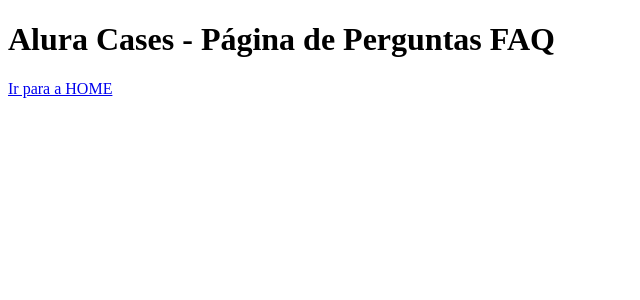
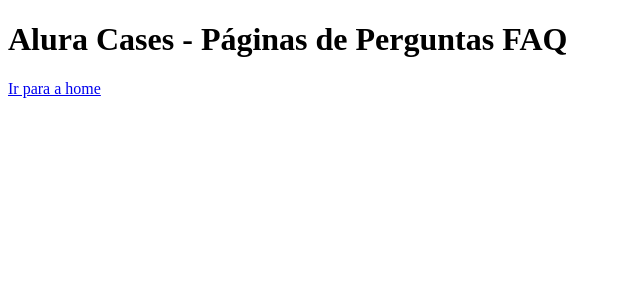
Before and after one commit to hevertonRL/01-NEXTJS-COURSE, a Next.js app: page /faq in a window 1280 px wide. Shown: the top 300 px of the page, without its empty margins (0-640 px from the left). Built offline with nearby package versions, Linux system fonts and the light colour scheme.

Commit message:
Final da Aula 9

```diff
--- /dev/null
+++ b/next.config.js
@@ -0,0 +1,9 @@
+/** @type {import('next').NextConfig} */
+const nextConfig = {
+  reactStrictMode: true,
+  experimental: {
+    newNextLinkBehavior: false,
+  },
+};
+
+module.exports = nextConfig;
--- a/pages/faq.js
+++ b/pages/faq.js
@@ -1,11 +1,11 @@
-import Link from '../src/components/Link'
+import Link from '../src/components/Link';
 
 export default function FAQPage() {
-    return(
+    return (
         <div>
-            <h1>Alura Cases - Página de Perguntas FAQ</h1>
+            <h1>Alura Cases - Páginas de Perguntas FAQ</h1>
             <Link href="/">
-                Ir para a HOME
+                Ir para a home
             </Link>
         </div>
     )
```
Also changed, not shown: src/components/Link/index.js (+4 -4 lines).
